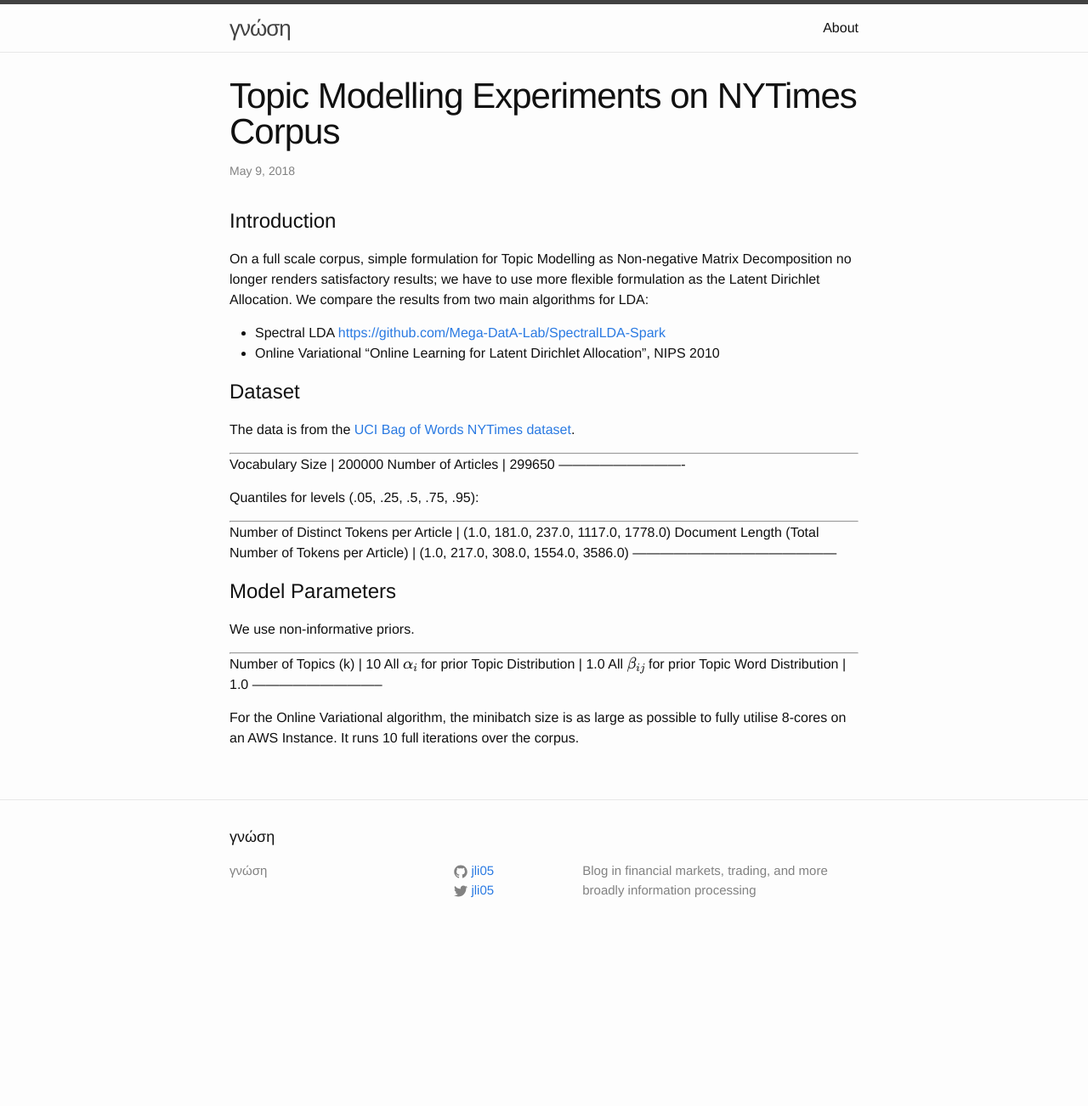
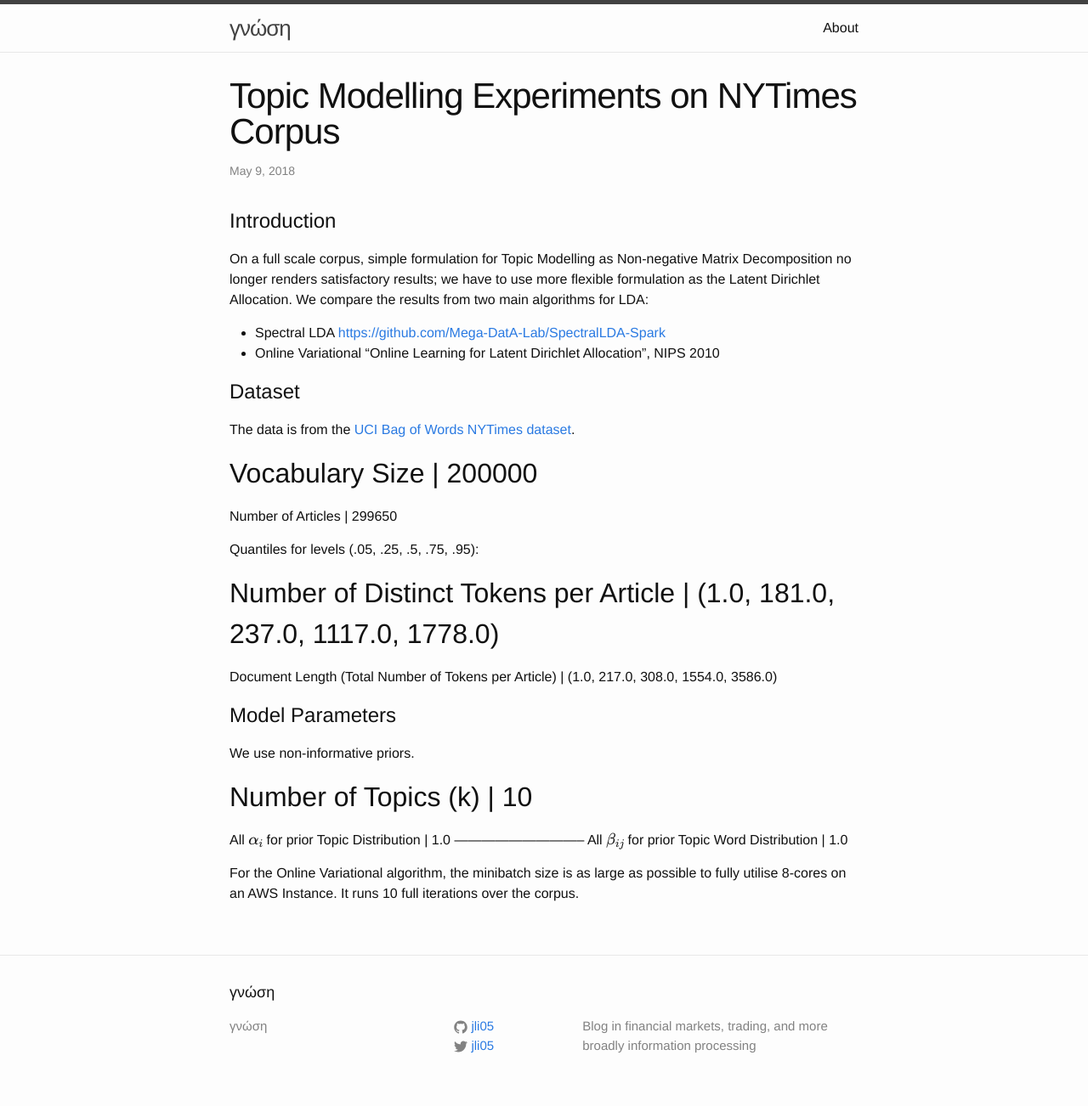
Before and after one commit to jli05/jli05.github.io, a Jekyll site: the page built from _posts/2018-05-09-Topic-Modelling-Experiments-on-NYTimes.md, in a window 1280 px wide. Shown: the whole page at 85% size. Built offline with Jekyll 4.4.1, drawn with Linux system fonts in a browser that asks for light colours; formulas are drawn with MathJax 3; before the commit the page ends 1119 px from its top, so only the background shows below that.

Commit message:
continue WIP

```diff
--- a/_posts/2018-05-09-Topic-Modelling-Experiments-on-NYTimes.md
+++ b/_posts/2018-05-09-Topic-Modelling-Experiments-on-NYTimes.md
@@ -13,25 +13,24 @@ On a full scale corpus, simple formulation for Topic Modelling as Non-negative M
 # Dataset
 The data is from the [UCI Bag of Words NYTimes dataset](https://archive.ics.uci.edu/ml/datasets/bag+of+words).
 
+Vocabulary Size    |  200000
 ----------------------------
-Vocabulary Size    |  200000
 Number of Articles |  299650
-----------------------------
+
 
 Quantiles for levels (.05, .25, .5, .75, .95):
 
+Number of Distinct Tokens per Article  |  (1.0, 181.0, 237.0, 1117.0, 1778.0)
 --------------------------------------------
-Number of Distinct Tokens per Article  |  (1.0, 181.0, 237.0, 1117.0, 1778.0)
 Document Length (Total Number of Tokens per Article) | (1.0, 217.0, 308.0, 1554.0, 3586.0)
----------------------------------------------
 
 # Model Parameters
 We use non-informative priors.
 
+Number of Topics (k)  | 10
 -----------------------------
-Number of Topics (k)  | 10
 All $$\alpha_i$$ for prior Topic Distribution      | 1.0
+-----------------------------
 All $$\beta_{ij}$$ for prior Topic Word Distribution | 1.0
------------------------------
 
 For the Online Variational algorithm, the minibatch size is as large as possible to fully utilise 8-cores on an AWS Instance. It runs 10 full iterations over the corpus.
```
